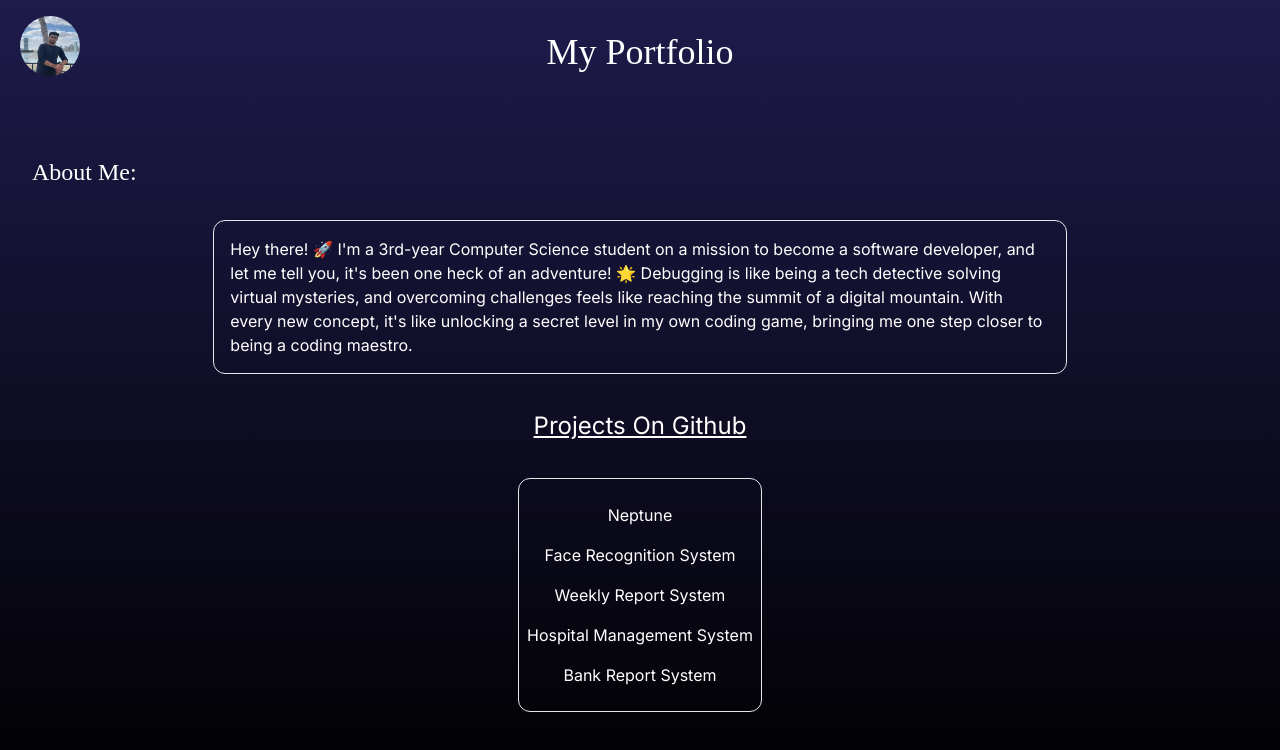
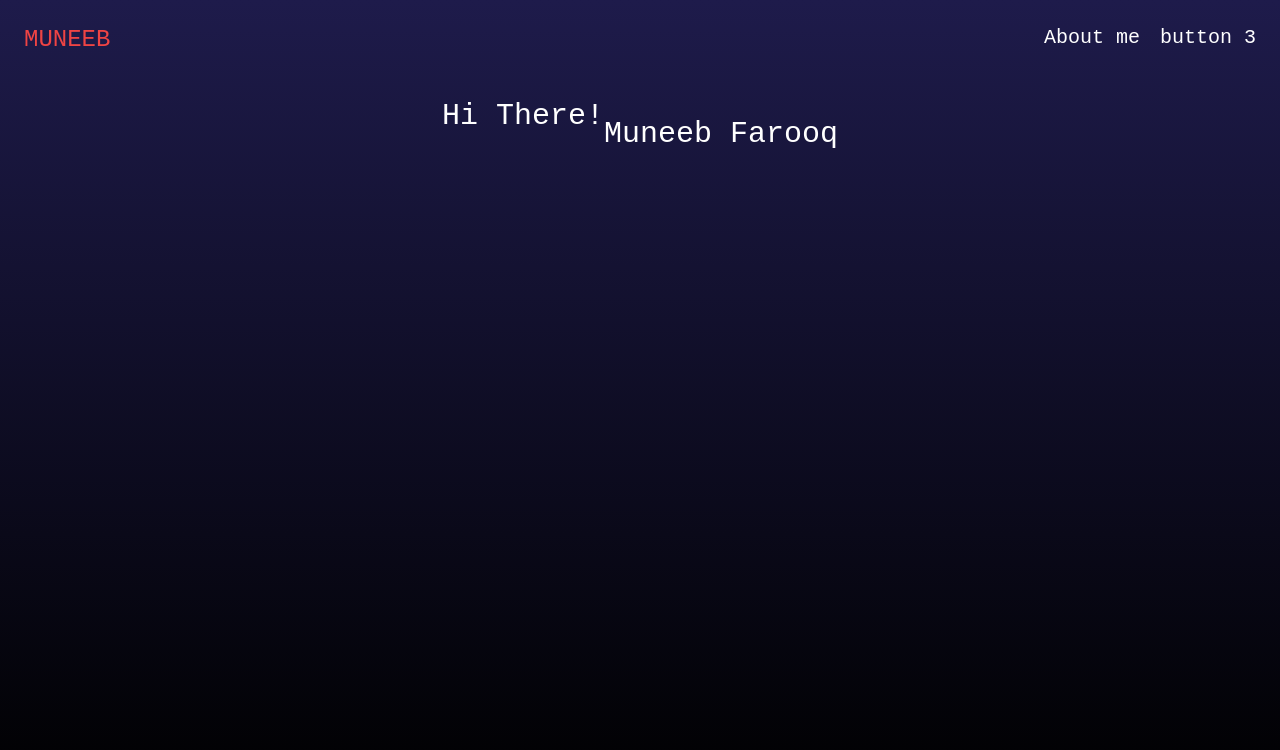
Before and after one commit to GamingSeries/my-portfolio, a Next.js app: page / in a window 1280 px wide. Shown: the top 750 px of the page. Built offline with nearby package versions, Linux system fonts and the light colour scheme.

Commit message:
created home page and linked it to about me page

```diff
--- /dev/null
+++ b/app/aboutme/page.tsx
@@ -0,0 +1,16 @@
+import React from 'react';
+import MyComponent from '../../components/aboutme';
+import Navbar from '@/components/navbar';
+
+const HomePage: React.FC = () => {
+  return (
+    <div>
+      <div>
+        <Navbar />
+      </div>
+      <MyComponent />
+    </div>
+  );
+};
+
+export default HomePage;
--- a/app/page.tsx
+++ b/app/page.tsx
@@ -1,10 +1,16 @@
 import React from 'react';
-import MyComponent from '../components/navbar';
+import Navbar from '../components/navbar';
 
 const HomePage: React.FC = () => {
   return (
-    <div>
-      <MyComponent />
+    <div className='h-screen'>
+      <Navbar />
+      <div className="flex flex-auto center items-center justify-center text-3xl text-white text-center font-source-code-pro">
+        Hi There!
+        <div className='text-white justify-center text-center text-3xl font-source-code-pro'>
+        <br /> Muneeb Farooq
+        </div>
+      </div>
     </div>
   );
 };
--- a/components/aboutme.tsx
+++ b/components/aboutme.tsx
@@ -11,23 +11,23 @@ const MyComponent: React.FC = () => {
       </div>
 
       {/* Profile picture and About Me Section */}
-      <div className="flex items-start">
+      {/* <div className=" flex pt-8">
         {/* Profile picture */}
-        <Image
-          className="w-[40px] h-[40px] md:w-[50px] md:h-[50px] lg:w-[60px] lg:h-[60px] absolute rounded-full"
+        {/* <Image
+          className=" flex self-center w-[40px] h-[40px] md:w-[50px] md:h-[50px] lg:w-[60px] lg:h-[60px] absolute rounded-full"
           src="/images/23bc50b4-9ba0-423a-a149-279afc732e98.JPG"
           alt="Profile Picture"
           width={60}
           height={60}
           style={{ left: '20px', top: '16px' }}
         />
-      </div>
+      </div> */}
 
       <div className="text-white lg:text-2xl font-normal font-[Karma] p-4 md:p-7 lg:p-8 text-left" style={{ marginTop: '20px', marginRight: 'auto' }}>
         About Me:
       </div>
 
-      <div className="text-white border rounded-xl p-5 " style={{ marginRight:'35em', width: '45%', textAlign: 'justify'}}>
+      <div className="text-white border rounded-xl p-4 mx-auto sm:w-2/3 md:w-3/4 lg:w-2/3 xl:w-2/3">
         Hey there! 🚀 I'm a 3rd-year Computer Science student on a mission to become a software developer, and let me tell you, it's been one heck of an adventure! 🌟
         Debugging is like being a tech detective solving virtual mysteries, and overcoming challenges feels like reaching the summit of a digital mountain.
         With every new concept, it's like unlocking a secret level in my own coding game, bringing me one step closer to being a coding maestro.
--- a/components/navbar.tsx
+++ b/components/navbar.tsx
@@ -1,62 +1,25 @@
 import React from 'react';
 import Image from 'next/image';
-import Link from 'next/link';
-
-const MyComponent: React.FC = () => {
+const Navbar = () => {
   return (
-    <div className="flex flex-col items-center h-screen">
-      {/* Title */}
-      <div className="w-full md:w-1/2 lg:w-1/3 text-center text-white text-2xl md:text-3xl lg:text-4xl font-normal font-[Karma] p-4 md:p-7 lg:p-8">
-        My Portfolio
+    <div className="flex items-start p-6">
+      <div className='text-white font-Concord text-2xl'>
+        <h1 className='text-red-500 font-source-code-pro'>
+          <a href="../">
+            MUNEEB
+          </a>
+        </h1>
       </div>
-
-      {/* Profile picture and About Me Section */}
-      <div className="flex items-start">
-        {/* Profile picture */}
-        <Image
-          className="w-[40px] h-[40px] md:w-[50px] md:h-[50px] lg:w-[60px] lg:h-[60px] absolute rounded-full"
-          src="/images/23bc50b4-9ba0-423a-a149-279afc732e98.JPG"
-          alt="Profile Picture"
-          width={60}
-          height={60}
-          style={{ left: '20px', top: '16px' }}
-        />
+      <div className=' flex text-white text-xl font-[Karma] ml-auto whitespace-nowrap'>
+        <div className='hover:bg-purple-900 font-source-code-pro'>
+          <a href="../../aboutme">About me</a>
+        </div>
+        <div className='ml-5 hover:bg-purple-900 font-source-code-pro'>
+          <a href="">button 3</a>
+        </div>
       </div>
-
-      <div className="text-white lg:text-2xl font-normal font-[Karma] p-4 md:p-7 lg:p-8 text-left" style={{ marginTop: '20px', marginRight: 'auto' }}>
-        About Me:
-      </div>
-
-      <div className="text-white border rounded-xl p-4 mx-auto sm:w-2/3 md:w-3/4 lg:w-2/3 xl:w-2/3">
-        Hey there! 🚀 I'm a 3rd-year Computer Science student on a mission to become a software developer, and let me tell you, it's been one heck of an adventure! 🌟
-        Debugging is like being a tech detective solving virtual mysteries, and overcoming challenges feels like reaching the summit of a digital mountain.
-        With every new concept, it's like unlocking a secret level in my own coding game, bringing me one step closer to being a coding maestro.
-      </div>
-
-      <div className='text-white p-9 lg:text-2xl underline'>
-        Projects On Github
-      </div>
-
-      <div className='text-white border rounded-xl p-2 text-center'>
-        <Link href="https://github.com/GamingSeries/Neptune">
-          <div className="block my-4 cursor-pointer">Neptune</div>
-        </Link>
-        <Link href="https://github.com/GamingSeries/Face_Recognition_System">
-          <div className="block my-4 cursor-pointer">Face Recognition System</div>
-        </Link>
-        <Link href="https://github.com/GamingSeries/weekly_report_system">
-          <div className="block my-4 cursor-pointer">Weekly Report System</div>
-        </Link>
-        <Link href="https://github.com/GamingSeries/Hospital_Management">
-          <div className="block my-4 cursor-pointer">Hospital Management System</div>
-        </Link>
-        <Link href="https://github.com/GamingSeries/Bank_System">
-          <div className="block my-4 cursor-pointer">Bank Report System</div>
-        </Link>
-      </div>
-
     </div>
   );
 };
 
-export default MyComponent;
+export default Navbar;
--- a/styles/globals.css
+++ b/styles/globals.css
@@ -1,35 +1,19 @@
+/* globals.css */
+
 @tailwind base;
 @tailwind components;
 @tailwind utilities;
 
-:root {
-  --foreground-rgb: 0, 0, 0;
-  --light-background: #FFFFFF;
-  --light-shadow: rgba(0, 0, 0, 0.1);
+@import url('https://fonts.googleapis.com/css2?family=Source+Code+Pro:ital,wght@0,200..900;1,200..900&display=swap');
+
+.font-source-code-pro {
+  font-family: 'Source Code Pro', monospace;
 }
 
-@media (prefers-color-scheme: light) {
-  :root {
-    --foreground-rgb: 0, 0, 0;
-    --background: #FFFFFF; /* Light background color */
-    --shadow: rgba(0, 0, 0, 0.1); /* Light shadow color */
-  }
-}
-
-@media (prefers-color-scheme: dark) {
-  :root {
-    --foreground-rgb: 255, 255, 255;
-    --background: #111827; /* Dark background color */
-    --shadow: rgba(0, 0, 0, 0.4); /* Dark shadow color */
-  }
-}
-
-/* globals.css */
-
 body {
-  background: var(--background, var(--light-background)); /* Use light background by default */
-  @apply bg-gradient-to-b from-indigo-950 to-black shadow; /* Dark gradient */
+  background: var(--background, var(--light-background));
+  @apply bg-gradient-to-b from-indigo-950 to-black shadow;
   margin: 0;
   padding: 0;
-  box-shadow: 0 0 10px rgba(0, 0, 0, 0.1); /* Common box-shadow with light color */
+  box-shadow: 0 0 10px rgba(0, 0, 0, 0.1);
 }
```
Also changed, not shown: public/images/23bc50b4-9ba0-423a-a149-279afc732e98 2.JPG (deleted), public/images/background.jpg (added).
